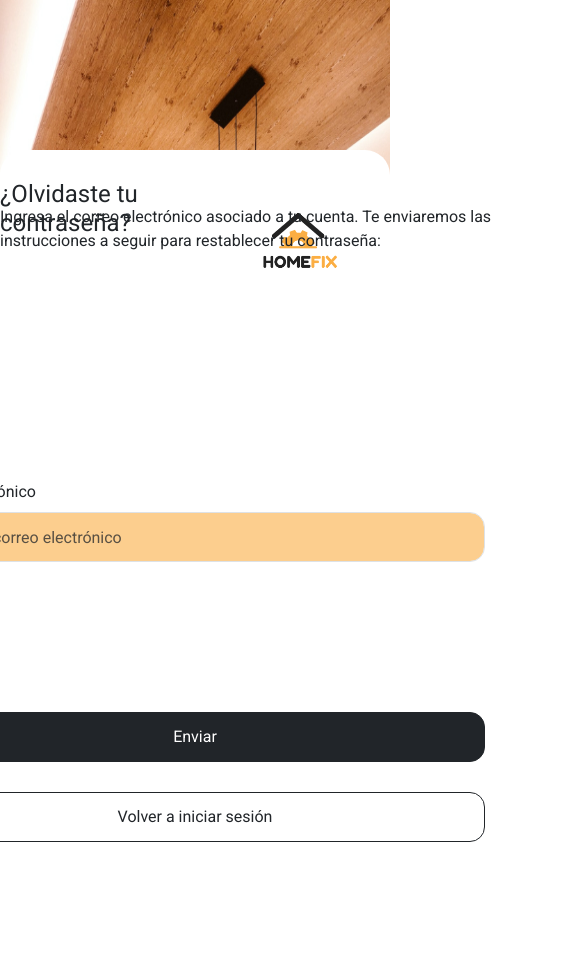
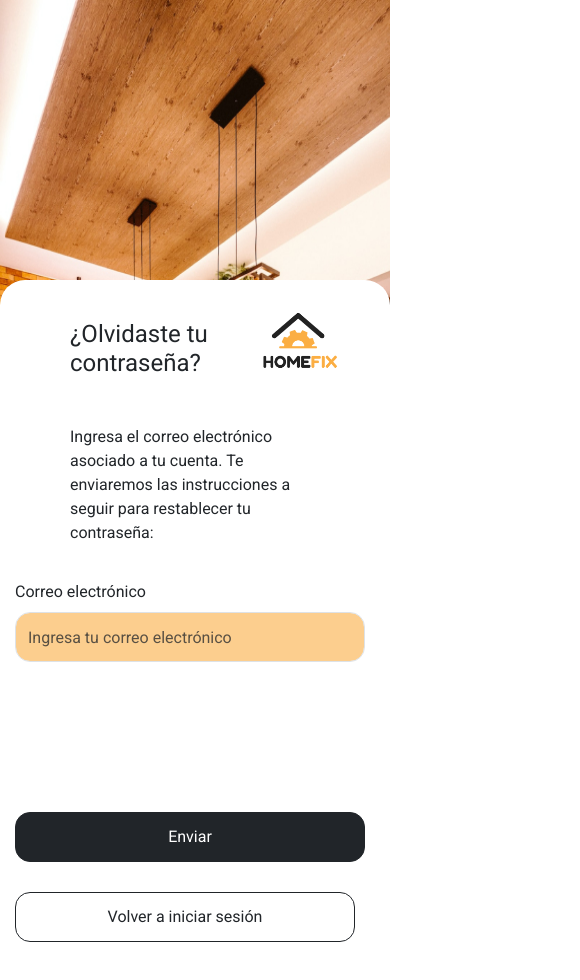
Before and after one commit to No-Country/c13-33-t-csharp, a React (Create React App) app in the folder Frontend/homefix-frontend/: page /password-reset in a window 390 px wide. Shown: the top 980 px of the page, 580 px wide, since content can reach past the window. Built offline with nearby package versions, Linux system fonts and the light colour scheme.

Commit message:
added responsive design to password-reset page

```diff
--- a/Frontend/homefix-frontend/src/pages/password-reset/layout/LayoutResponsive.css
+++ b/Frontend/homefix-frontend/src/pages/password-reset/layout/LayoutResponsive.css
@@ -1,18 +1,18 @@
 @media screen and (max-width: 920px) {
   .passwordReset_layout {
+    height: 100vh;
     width: 100%;
     max-width: 920px;
     display: inline-block;
+    overflow-y: hidden;
   }
-
 
   .passwordReset_titleContainer {
     max-width: 100%;
     bottom: 420px;
     position: relative;
     justify-content: center;
-    justify-items: center;
-    justify-self: center;
+    margin-left: 70px;
     border-radius: 25px;
     z-index: 2;
   }
@@ -24,22 +24,98 @@
     position: relative;
   }
 
-  .passwordReset_textContainer{
+  .passwordReset_textContainer {
+    height: 50px;
     bottom: 920px;
+    max-width: 100%;
     z-index: 3;
     position: relative;
   }
 
+  .passwordReset_text {
+    max-width: 400px;
+  }
+
   .passwordReset_formContainer {
+    max-width: 70%;
+    width: 580px;
     background-color: #ffffff;
     position: absolute;
-    padding-top: 330px;
-    top: 150px;
+    top: 210px;
+    padding-top: 200px;
+    margin-left: 130px;
+    z-index: 1;
+    border-radius: 25px;
+    max-height: 800px;
+  }
+
+  .password_form {
+    padding-top: 200px;
     padding-left: 20px;
     padding-right: 20px;
-    border-radius: 25px;
+    max-width: 480px;
+  }
+
+  .passwordReset_buttonContainer {
+    max-width: 100%;
     z-index: 1;
   }
 
+  .passwordReset-position {
+    max-width: 440px;
+  }
+}
 
+@media screen and (max-width: 767px) {
+
+    .passwordReset_layout {
+        height: 100vh;
+        max-width: 767px;
+        display: inline-block;
+      }
+
+      .passwordReset_titleContainer {
+        max-width: 100%;
+        bottom: 280px;
+      }
+
+      .passwordReset_logoContainer {
+        bottom: 120px;
+      }
+
+  .passwordReset_formContainer {
+    max-width: 100%;
+    width: 767px;
+    background-color: #ffffff;
+    position: absolute;
+    top: 280px;
+    padding-top: 0px;
+    margin-left: 0px;
+    z-index: 1;
+    border-radius: 25px;
+    max-height: 800px;
+  }
+
+  .passwordReset_textContainer {
+    bottom: 700px;
+    max-width: 100%;
+  }
+
+  .passwordReset_text {
+    width: 800px;
+  }
+
+  .password_form {
+    padding-top: 300px;
+    padding-left: 10px;
+    padding-right: 20px;
+    max-width: 380px;
+  }
+
+  .passwordReset_text {
+    max-width: 250px;
+  }
+  .passwordReset-position {
+    max-width: 340px;
+  }
 }
```
